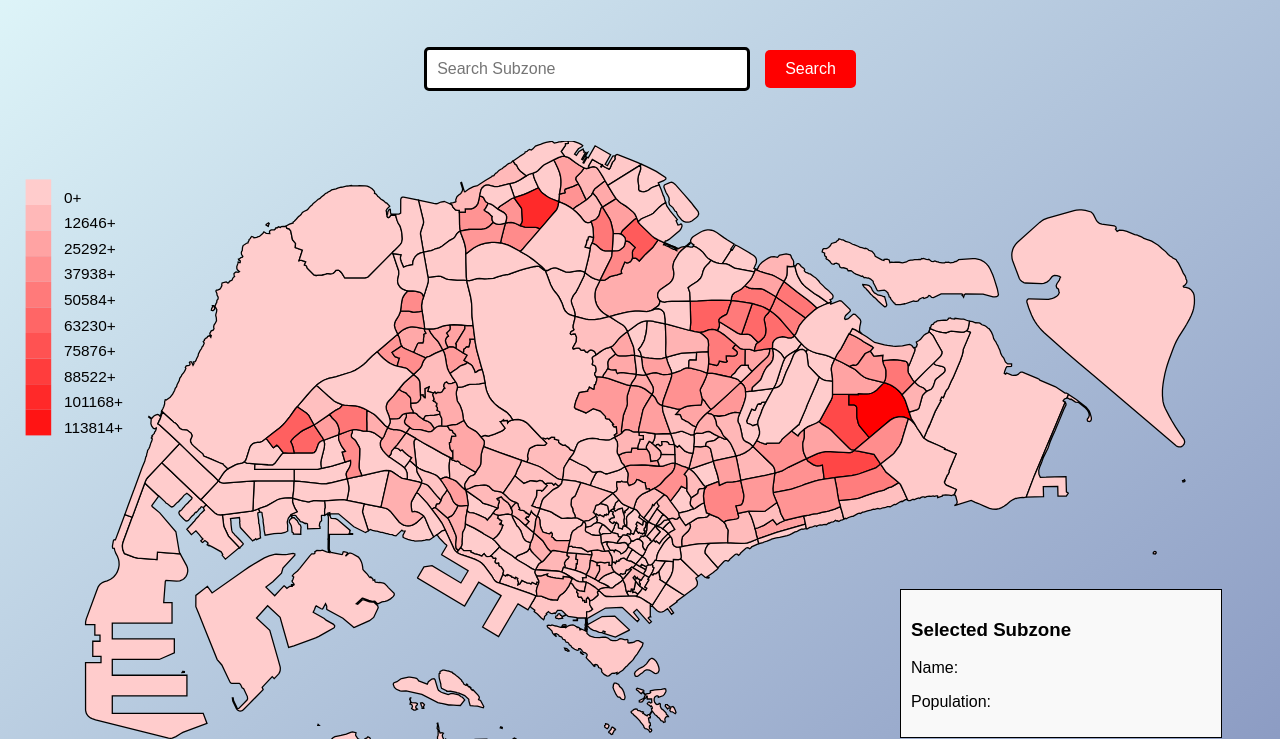
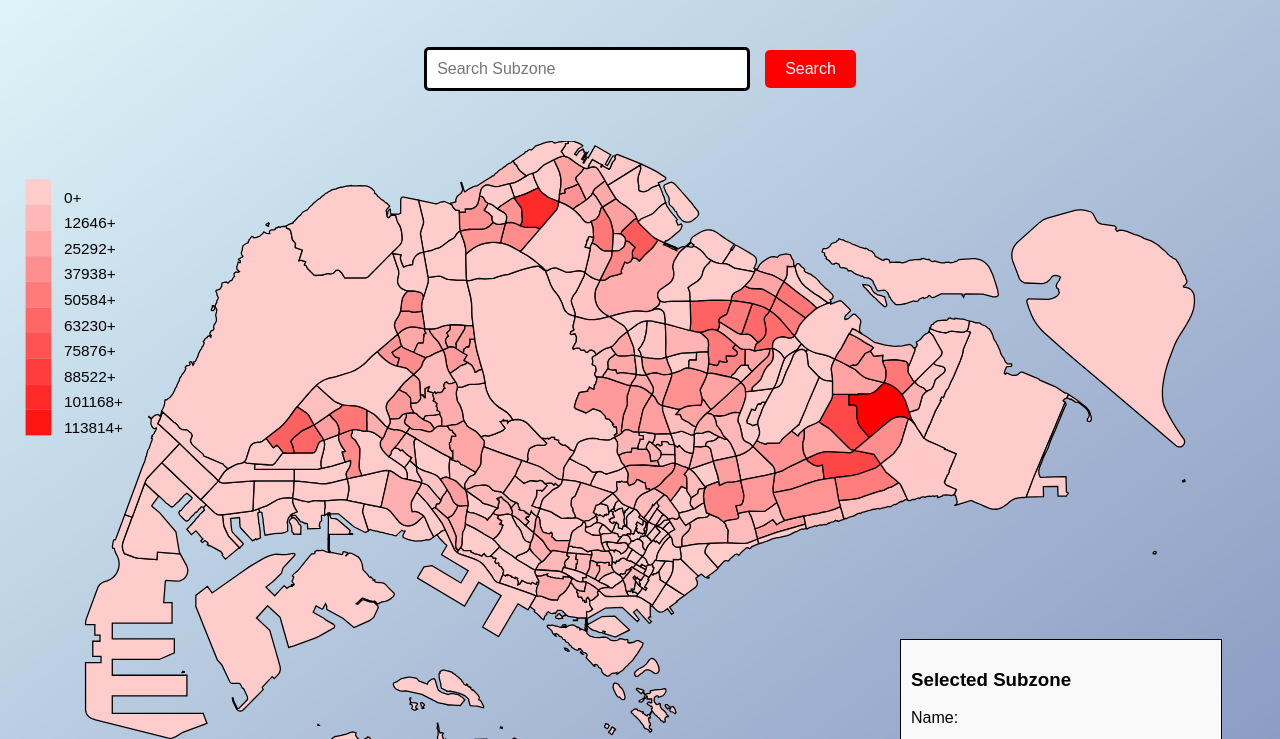
Before and after one commit to huangya1234/HCDIV-4, a plain HTML site: page index.html in a window 1280 px wide. Shown: the part 61-800 px from the top of the page. Drawn offline with nearby package versions, Linux system fonts and the light colour scheme.

Commit message:
index.html

```diff
--- a/index.html
+++ b/index.html
@@ -26,7 +26,7 @@
     }
     #info-panel {
       position: absolute;
-      top: 650px;
+      top: 700px;
       left: 900px;
       width: 300px;
       padding: 10px;
```
